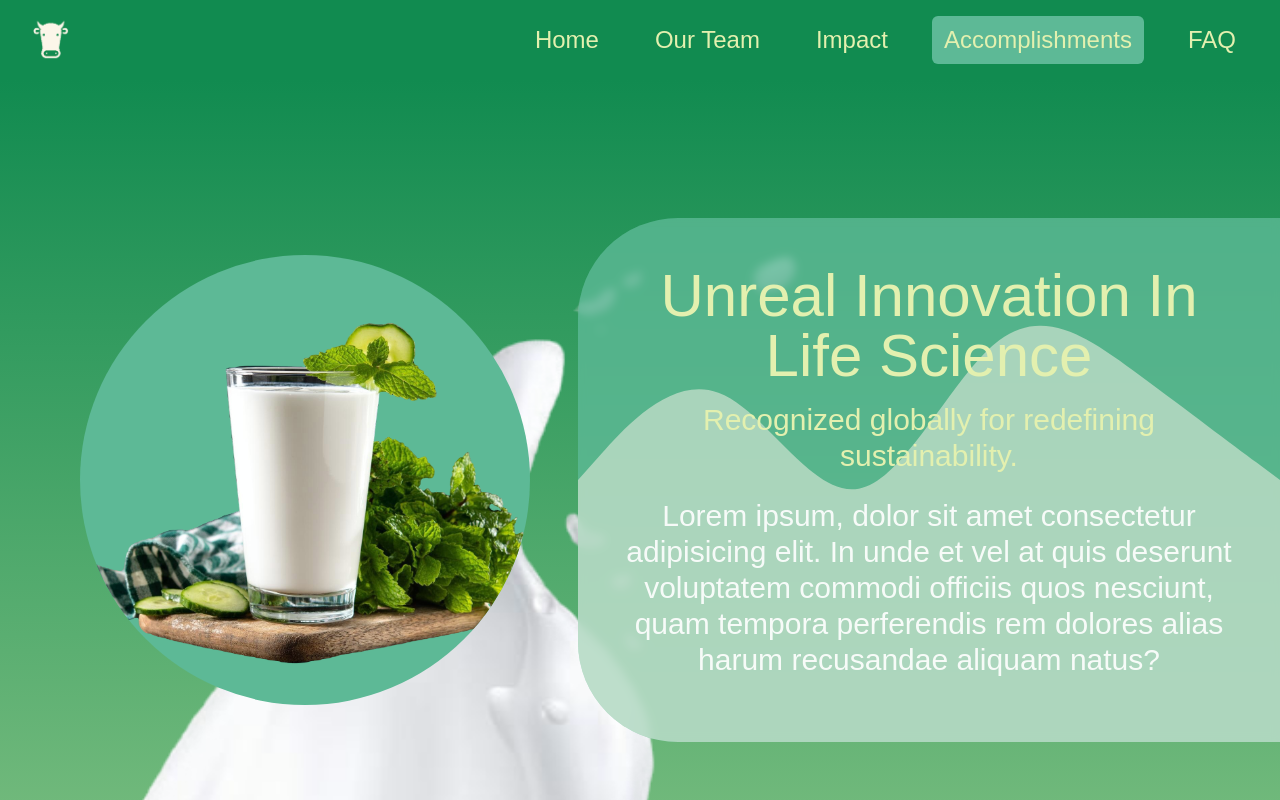
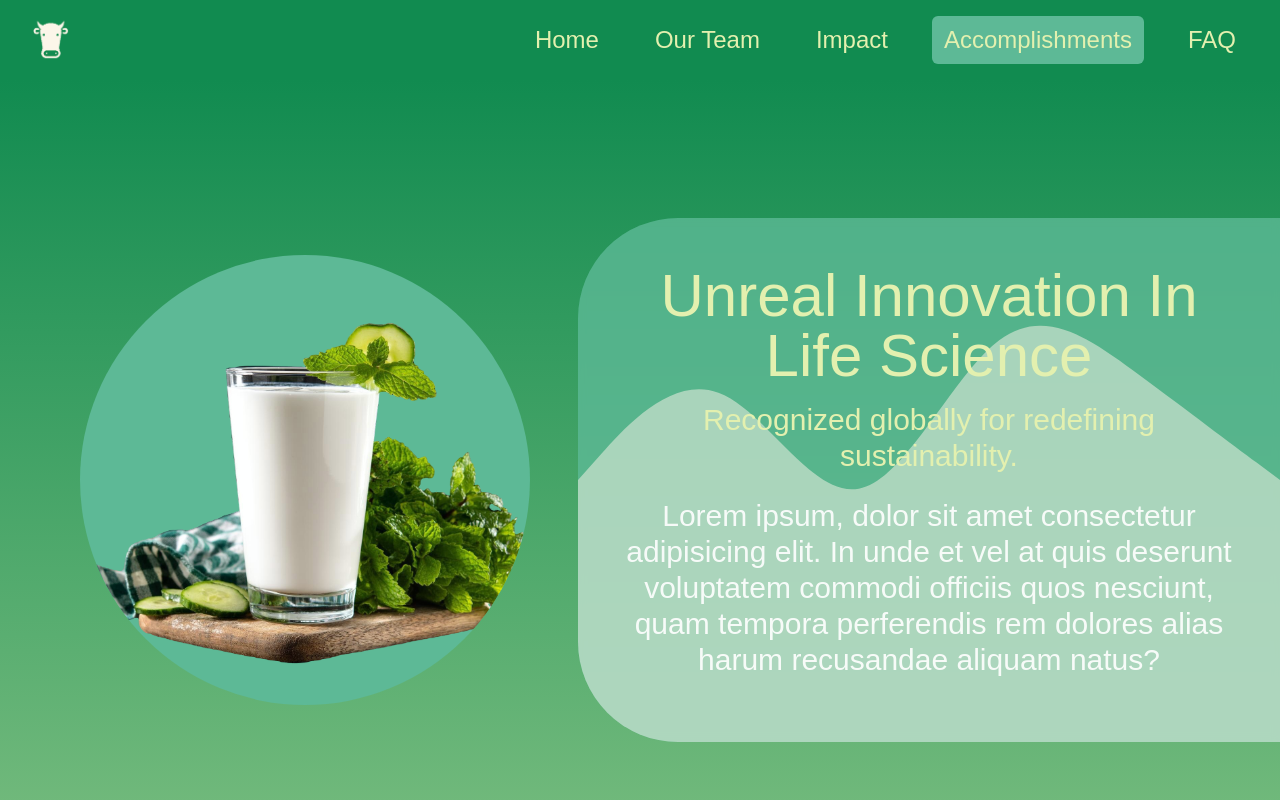
Before and after one commit to OldmanGalaxy/Zero-Cow, a Next.js app: page /accomplishments in a window 1280 px wide. Shown: the top 800 px of the page. Built offline with nearby package versions, Linux system fonts and the light colour scheme; a web font is replaced by a local one.

Commit message:
style: milkflow footer accomplishments

```diff
--- a/app/accomplishments/page.tsx
+++ b/app/accomplishments/page.tsx
@@ -6,6 +6,7 @@ import Section1 from "@/components/Accomplishments/Section1";
 import Section2 from "@/components/Accomplishments/Section2";
 import Section4 from "@/components/Accomplishments/Section4";
 import Section3 from "@/components/Accomplishments/Section3";
+import MilkFlow from "@/components/FAQ/MilkFlow";
 
 function Accomplishments() {
   const infoSectionRef = useRef(null);
@@ -35,24 +36,44 @@ function Accomplishments() {
 
   return (
     <>
+      <div className="min-h-screen flex flex-col">
         <Navbar />
-      <main className="relative mt-20">
-        <div className="relative z-10">
+
+        {/* Main content */}
+        <main className="flex-grow">
+          <div className="relative mt-20">
             <div
-            className="absolute inset-0 bg-cover bg-center"
+              className="fixed inset-0 bg-cover bg-center"
               style={{
                 backgroundImage: "url('/images/milk2_full.png')",
-              zIndex: 0,
-            }}></div>
-          <div className="bg-gradient-to-b from-dgreen via-ygreen to-lgreen">
+                zIndex: -1,
+              }}
+            />
+            <div className="relative bg-gradient-to-b from-dgreen via-ygreen to-lgreen">
               <Section1 />
               <Section2 />
               <Section3 />
               <Section4 />
             </div>
+          </div>
+        </main>
+      </div>
+
+      {/* Footer section with milk flow transition */}
+      <div className="relative">
+        {/* Milk flow positioned to overlap */}
+        <div
+          className="absolute bottom-full left-0 right-0 overflow-hidden z-10"
+          style={{ transform: "translateY(1px)" }} // Ensures seamless connection
+        >
+          <MilkFlow />
+        </div>
+
+        {/* Footer with gradient background */}
+        <div className="relative bg-gradient-to-b from-lgreen to-dgreen">
           <Footer />
         </div>
-      </main>
+      </div>
     </>
   );
 }
```
Lines whose indentation alone changed are shown as unchanged.
